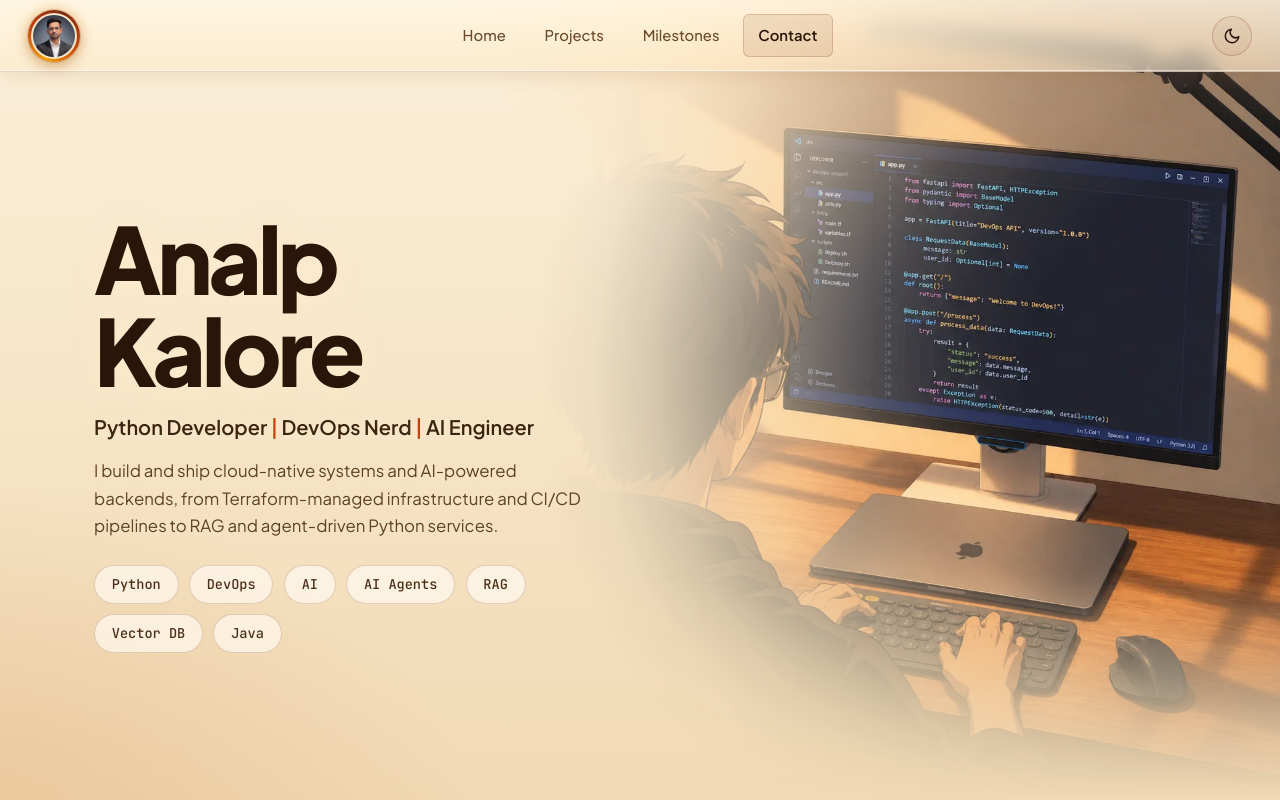
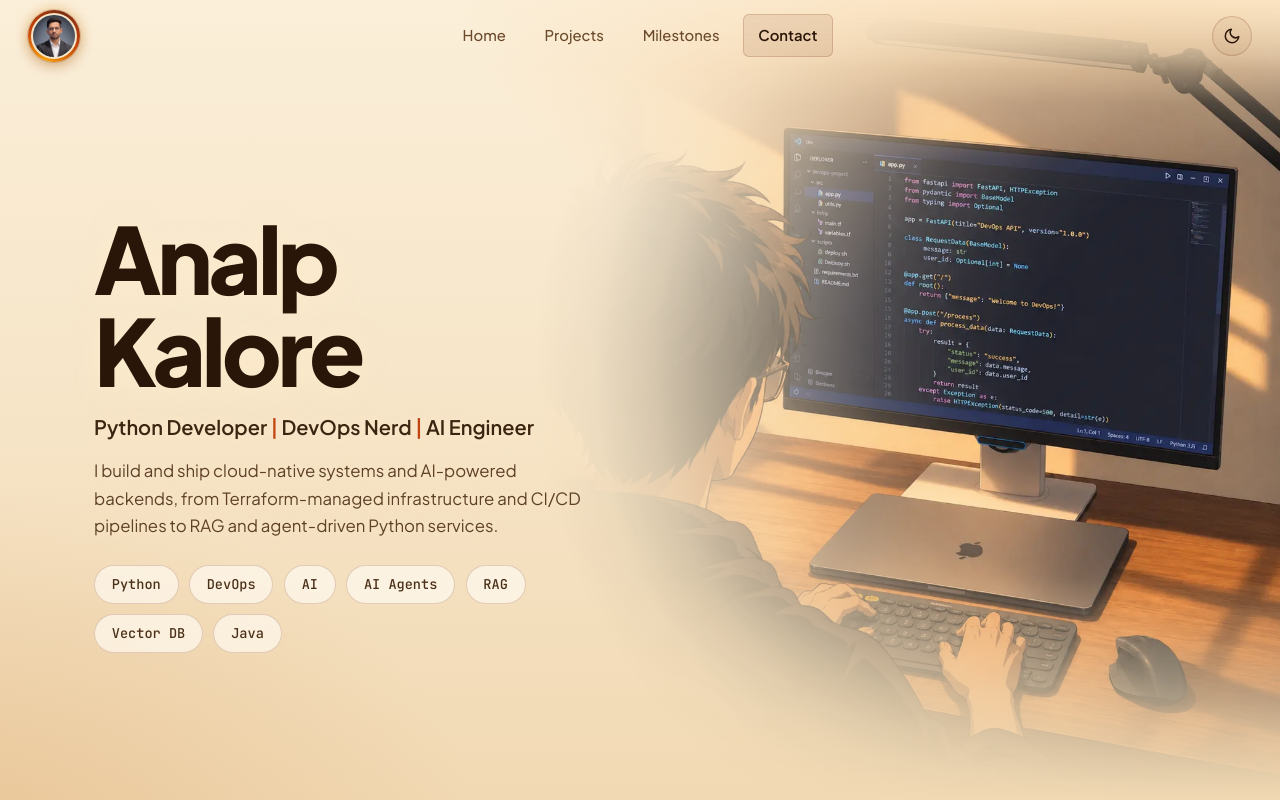
Before and after one commit to analpk30/analpk30.github.io, a plain HTML site: page index.html in a window 1280 px wide. Both pictures are taken after a click on the button 1232 px from the left and 35 px from the top of the page. Shown: the top 800 px of the page. Drawn offline with Linux system fonts and the light colour scheme.

Commit message:
coffee fix #8

```diff
--- a/css/styles.css
+++ b/css/styles.css
@@ -3036,3 +3036,62 @@ html[data-theme="light"] .screen-split-overlay.is-held-closed .split-curtain-rig
             mask-composite: intersect;
   }
 }
+
+/* Light theme: stronger text contrast in Milestones + About Me (they sit over the dimmed scene) */
+html[data-theme="light"] .achieve-card-desc { color: #4a3019; }
+html[data-theme="light"] .about-bullets li { color: #3b2410; }
+html[data-theme="light"] .platform-link { color: #3b2410; }
+html[data-theme="light"] #contact .section-subtitle { color: #5e4128; }
+html[data-theme="light"] .contact-interface-wrapper::before {
+  background: radial-gradient(ellipse at center,
+    rgba(255, 244, 224, 0.92) 0%,
+    rgba(255, 244, 224, 0.75) 40%,
+    rgba(255, 244, 224, 0.35) 68%,
+    rgba(255, 244, 224, 0) 88%);
+}
+
+/* ==========================================================================
+   LIGHT THEME: no horizontal seams on the home hero
+   - Navbar is see-through at the very top (no border, blur or shadow) so the
+     hero flows straight under it; it turns into the cream glass bar on scroll.
+   - The photo also fades in from the top, so it never starts with a hard edge
+     behind the navbar.
+   ========================================================================== */
+html[data-theme="light"] .site-header:not(.scrolled) {
+  background: linear-gradient(180deg, rgba(251, 239, 217, 0.5) 0%, rgba(251, 239, 217, 0) 100%);
+  -webkit-backdrop-filter: none;
+          backdrop-filter: none;
+  border-bottom-color: transparent;
+  background-clip: padding-box;
+  box-shadow: none;
+}
+@media (min-width: 861px) {
+  html[data-theme="light"] .bg-stack .hero-visual {
+    -webkit-mask-image:
+      radial-gradient(ellipse 100% 78% at 100% 46%,
+        #000 0%, #000 34%,
+        rgba(0, 0, 0, 0.94) 44%,
+        rgba(0, 0, 0, 0.8) 54%,
+        rgba(0, 0, 0, 0.58) 64%,
+        rgba(0, 0, 0, 0.34) 74%,
+        rgba(0, 0, 0, 0.14) 84%,
+        rgba(0, 0, 0, 0.04) 92%,
+        transparent 100%),
+      linear-gradient(to bottom, #000 72%, transparent 100%),
+      linear-gradient(to bottom, transparent 0%, rgba(0, 0, 0, 0.35) 7%, rgba(0, 0, 0, 0.8) 13%, #000 20%);
+            mask-image:
+      radial-gradient(ellipse 100% 78% at 100% 46%,
+        #000 0%, #000 34%,
+        rgba(0, 0, 0, 0.94) 44%,
+        rgba(0, 0, 0, 0.8) 54%,
+        rgba(0, 0, 0, 0.58) 64%,
+        rgba(0, 0, 0, 0.34) 74%,
+        rgba(0, 0, 0, 0.14) 84%,
+        rgba(0, 0, 0, 0.04) 92%,
+        transparent 100%),
+      linear-gradient(to bottom, #000 72%, transparent 100%),
+      linear-gradient(to bottom, transparent 0%, rgba(0, 0, 0, 0.35) 7%, rgba(0, 0, 0, 0.8) 13%, #000 20%);
+    -webkit-mask-composite: source-in;
+            mask-composite: intersect;
+  }
+}
--- a/js/main.js
+++ b/js/main.js
@@ -874,6 +874,12 @@ function initParallax() {
     // When centered in middle, section is in 100% original crisp look (scale 1.0, opacity 1.0).
     // The transition begins immediately from that point as you scroll away (no delay).
     // All cards stay strictly level in the same horizontal line without vertical shifts.
+    // Light theme: keep sections readable (higher fade floor) and treat the last
+    // section as fully in focus once the page is scrolled to the very bottom.
+    const isLight = document.documentElement.getAttribute('data-theme') === 'light';
+    const fadeFloor = isLight ? 0.6 : 0.20;
+    const atBottom = isLight && (scrollY + vh >= document.documentElement.scrollHeight - 4);
+
     for (let i = 0; i < sectionData.length; i++) {
       const item = sectionData[i];
       let dist = 0;
@@ -893,6 +899,8 @@ function initParallax() {
         }
       }
 
+      if (atBottom && i === sectionData.length - 1) dist = 0;
+
       // Only calculate if in or near viewport
       if (Math.abs(dist) < vh * 0.95 + item.height / 2) {
         const absDist = Math.abs(dist);
@@ -903,7 +911,7 @@ function initParallax() {
         if (absDist > 25) {
           const norm = Math.min(1.0, (absDist - 25) / (availableHeight * 0.58));
           secScale = (1.0 - norm * 0.12).toFixed(3);
-          secOpacity = Math.max(0.20, 1.0 - norm * 0.80).toFixed(3);
+          secOpacity = Math.max(fadeFloor, 1.0 - norm * (1 - fadeFloor)).toFixed(3);
         }
 
         item.sec.style.setProperty('--section-scale', secScale);
@@ -963,7 +971,8 @@ function initHeroVisual() {
 
   function update() {
     const vh = window.innerHeight;
-    const min = window.innerWidth <= 860 ? 0.2 : 0.32;
+    const isLight = root.getAttribute('data-theme') === 'light';
+    const min = isLight ? (window.innerWidth <= 860 ? 0.12 : 0.16) : (window.innerWidth <= 860 ? 0.2 : 0.32);
     const p = Math.min(1, Math.max(0, (window.scrollY || 0) / (vh * 0.8)));
     root.style.setProperty('--hv', (1 - (1 - min) * p).toFixed(3));
     ticking = false;
@@ -972,6 +981,7 @@ function initHeroVisual() {
     if (!ticking) { ticking = true; requestAnimationFrame(update); }
   }, { passive: true });
   window.addEventListener('resize', update, { passive: true });
+  window.addEventListener('themechange', update);
   update();
 }
 
```
